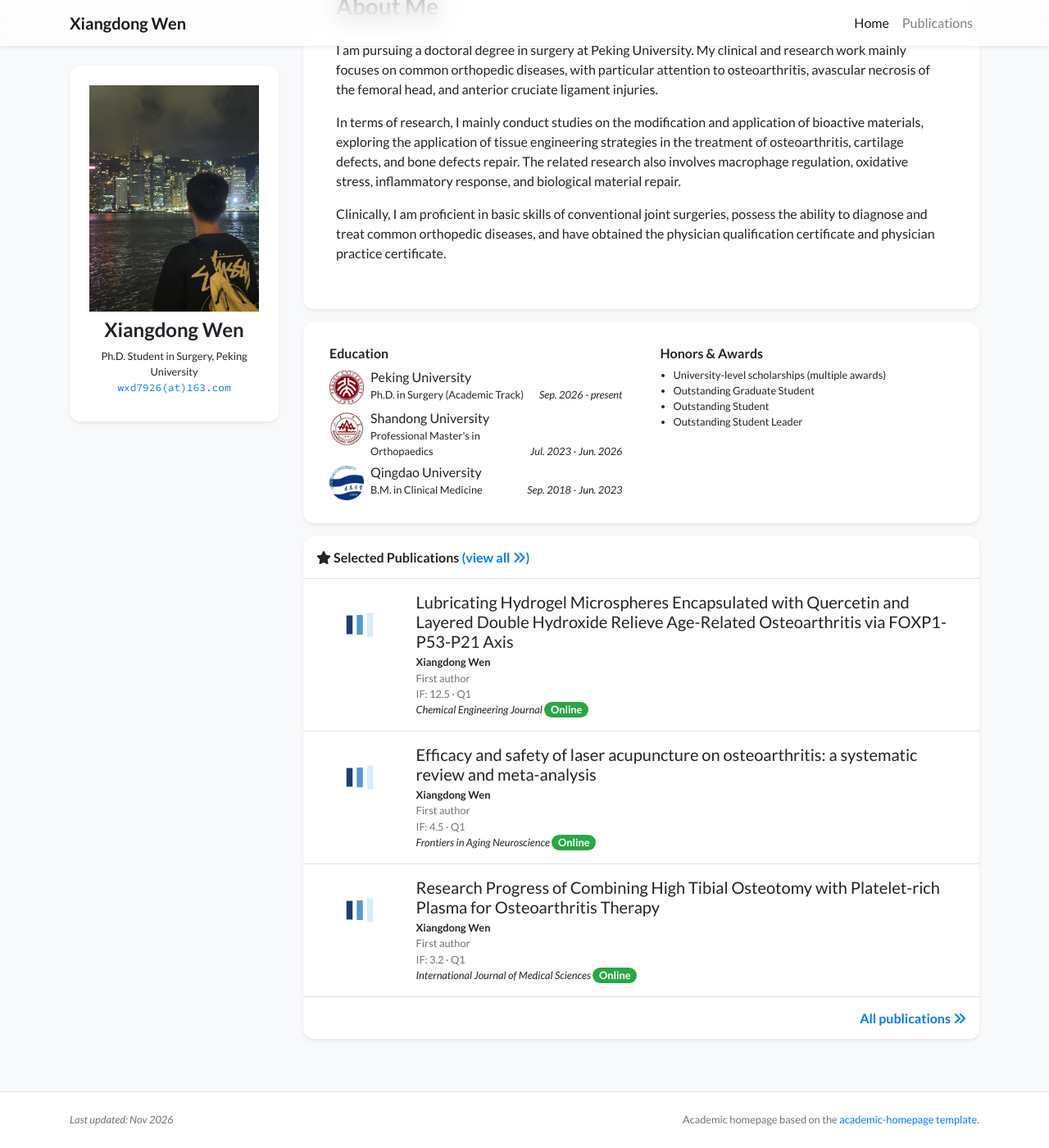
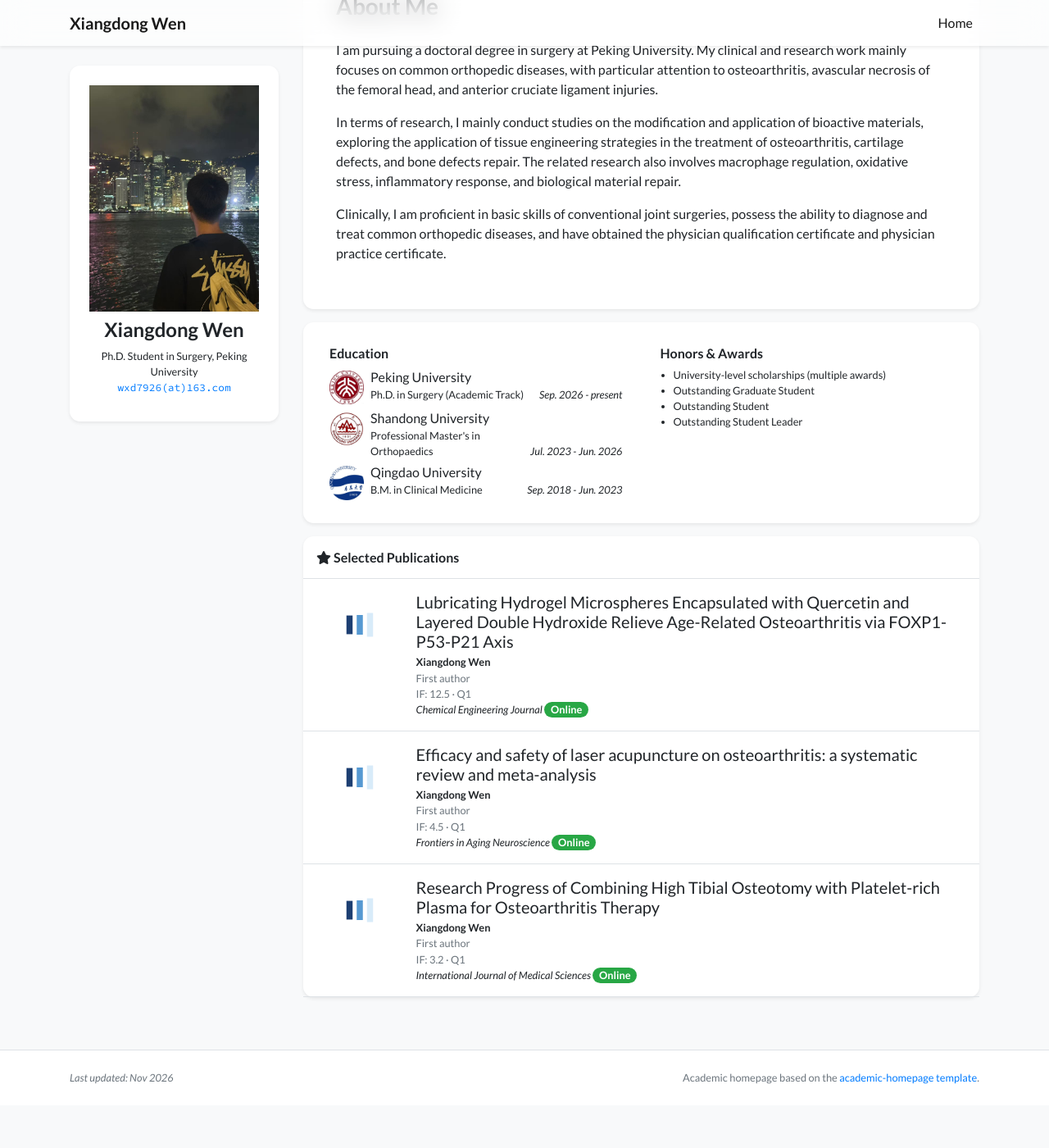
Before and after one commit to Sheldon-shine/Personal-Homepage, a Jekyll site: the page built from index.html, in a window 1280 px wide and 1400 px high, scrolled down 129 px. Shown: the whole window at 82% size. Built offline with Jekyll 4.4.1, drawn with Linux system fonts in a browser that asks for light colours; nearby versions of some CDN libraries; a style sheet for code colours, icons or effects is not loaded; after the commit the page ends 1477 px from its top, so only the background shows below that.

Commit message:
Remove all-publications links and limit listing to three

```diff
--- a/_data/navigation.yml
+++ b/_data/navigation.yml
@@ -1,5 +1,3 @@
 pages:
 - name: Home
   url: /
-- name: Publications
-  url: /publications
--- a/_includes/widgets/publication_card.html
+++ b/_includes/widgets/publication_card.html
@@ -2,12 +2,8 @@
 <div class="my-3 p-0 bg-white shadow-sm rounded-xl">
     <h6 class="border-bottom border-gray p-3 mb-0">
         {% if include.title %}{{ include.title }}{% else %}<i class="fas fa-star"></i> Selected Recent Publications{% endif %}
-        <a href="{{ 'publications' | relative_url }}">(view all <i class="fas fa-angle-double-right"></i>)</a>
     </h6>
     {% for item in publications limit:include.limit %}
         {% include widgets/publication_item.html item=item first=false last=false %}
     {% endfor %}
-    <h6 class="d-block p-3 mt-0 text-right">
-        <a href="{{ 'publications' | relative_url }}">All publications <i class="fas fa-angle-double-right"></i></a>
-    </h6>
 </div>
--- a/publications.html
+++ b/publications.html
@@ -1,12 +1,12 @@
 ---
 layout: default
-title : Publications
-navbar_title: Publications
+title : Selected Publications
+navbar_title: Selected Publications
 body_attr: >-
   data-spy="scroll" data-target="#navbar-year" data-offset="100"
 ---
 
-{% assign publications = site.publications | sort: "order" %}
+{% assign publications = site.publications | where: "selected", true | sort: "selected_order" %}
 
 <div class="row">
     <div class="col-12 col-lg-10">
```
